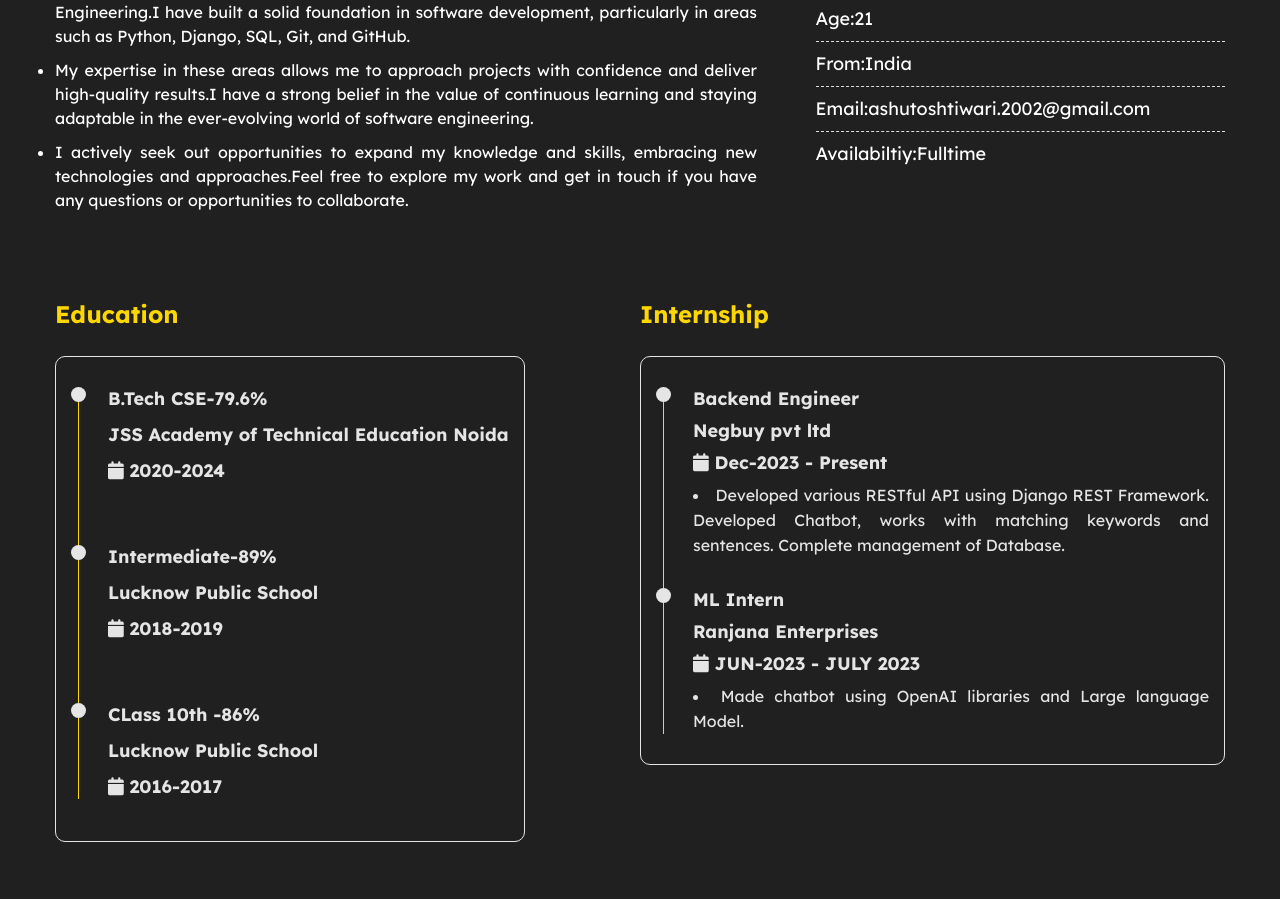
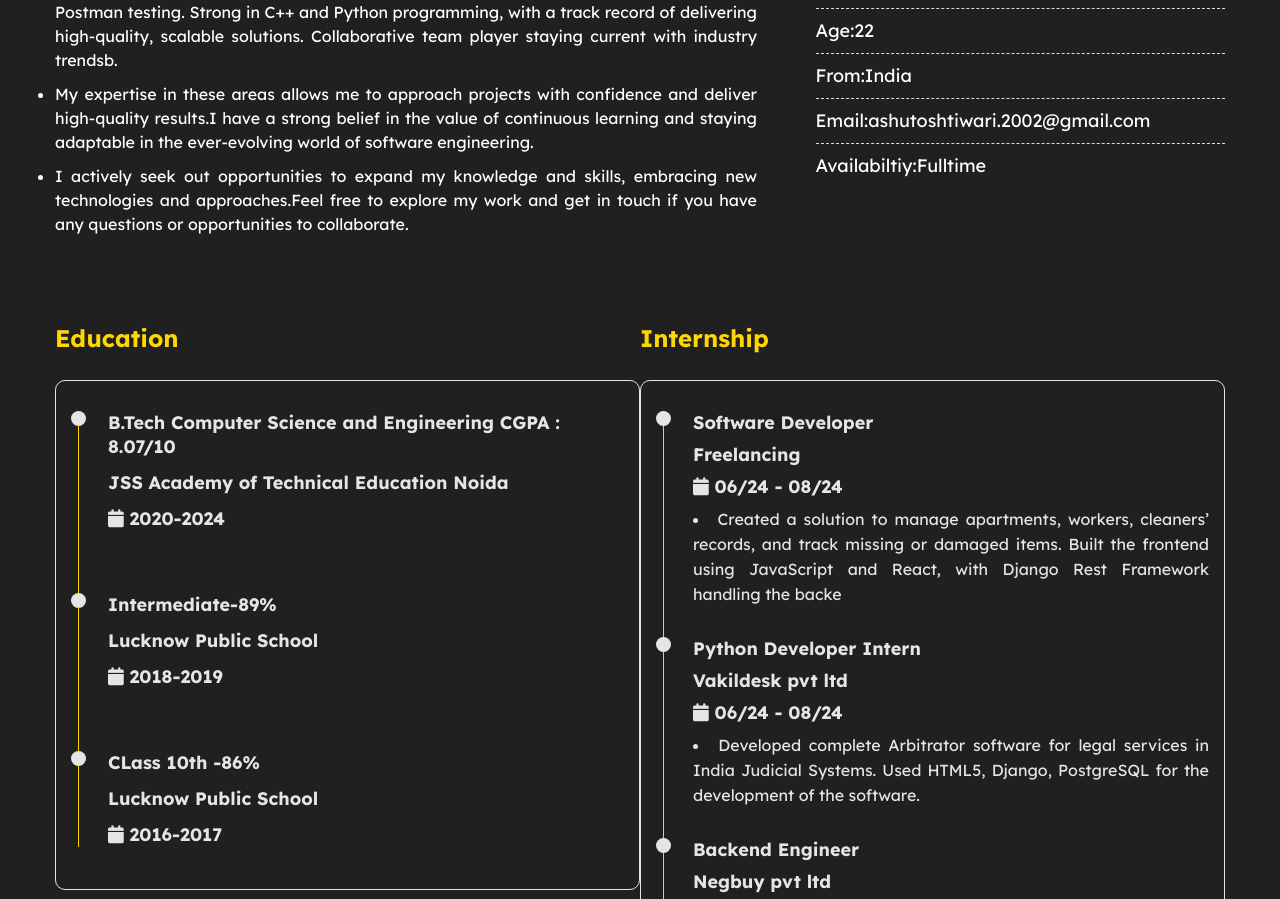
Before and after one commit to ashudevs/Portfolio, a plain HTML site: page index.html in a window 1280 px wide. Shown: the part 708-1607 px from the top of the page. Drawn offline with nearby package versions, Linux system fonts and the light colour scheme; files whose address does not match are found by name.

Commit message:
Update index.html

```diff
--- a/index.html
+++ b/index.html
@@ -89,10 +89,11 @@
             <h4>About Me</h4>
             <ul>
               <li>
-                I am currently pursuing my final year Bachelor's Degree in
-                Computer Science and Engineering.I have built a solid foundation
-                in software development, particularly in areas such as Python,
-                Django, SQL, Git, and GitHub.
+                Experienced web developer proficient in Django, skilled
+                in RESTful API creation and Postman testing. Strong
+                in C++ and Python programming, with a track record of
+                delivering high-quality, scalable solutions. Collaborative
+                team player staying current with industry trendsb.
               </li>
               <li>
                 My expertise in these areas allows me to approach projects with
@@ -112,7 +113,7 @@
           <div class="about-skills">
             <ul>
               <li>Name:Ashutosh Tiwari</li>
-              <li>Age:21</li>
+              <li>Age:22</li>
               <li>From:India</li>
               <li>Email:ashutoshtiwari.2002@gmail.com</li>
               <li>Availabiltiy:Fulltime</li>
@@ -135,7 +136,7 @@
                   <!-- Timeline-item -->
                   <div class="timeline-item">
                     <div class="circle-dot"></div>
-                    <h3 class="timeline-title">B.Tech CSE-79.6%</h3>
+                    <h3 class="timeline-title">B.Tech Computer Science and Engineering CGPA : 8.07/10</h3>
                     <h4 class="timeline-title">
                       JSS Academy of Technical Education Noida
                     </h4>
@@ -170,13 +171,41 @@
             <div class="row">
               <div class="timeline-box">
                 <div class="timeline">
+                   <!-- Timeline-item -->
+                  <div class="timeline-item">
+                    <div class="circle-dot"></div>
+                    <h3 class="timeline-title">Software Developer</h3>
+                    <h4 class="timeline-title">Freelancing</h4>
+                    <h4 class="timeline-title">
+                      <i class="fa fa-calendar"></i> 06/24 - 08/24
+                    </h4>
+                    <li class="timeline-text">
+                        Created a solution to manage apartments, workers, cleaners’ records, and track missing or damaged items.
+                        Built the frontend using JavaScript and React, with Django Rest Framework handling the backe
+
+                    </li>
+                  </div>
+                  <!-- Timeline-item -->
+                  <div class="timeline-item">
+                    <div class="circle-dot"></div>
+                    <h3 class="timeline-title">Python Developer Intern</h3>
+                    <h4 class="timeline-title">Vakildesk pvt ltd</h4>
+                    <h4 class="timeline-title">
+                      <i class="fa fa-calendar"></i> 06/24 - 08/24
+                    </h4>
+                    <li class="timeline-text">
+                       Developed complete Arbitrator software for legal services in India Judicial Systems.
+                       Used HTML5, Django, PostgreSQL for the development of the software.
+
+                    </li>
+                  </div>
                   <!-- Timeline-item -->
                   <div class="timeline-item">
                     <div class="circle-dot"></div>
                     <h3 class="timeline-title">Backend Engineer</h3>
                     <h4 class="timeline-title">Negbuy pvt ltd</h4>
                     <h4 class="timeline-title">
-                      <i class="fa fa-calendar"></i> Dec-2023 - Present
+                      <i class="fa fa-calendar"></i> Dec 23 - Jan 24
                     </h4>
                     <li class="timeline-text">
                       Developed various RESTful API using Django REST Framework.
```
